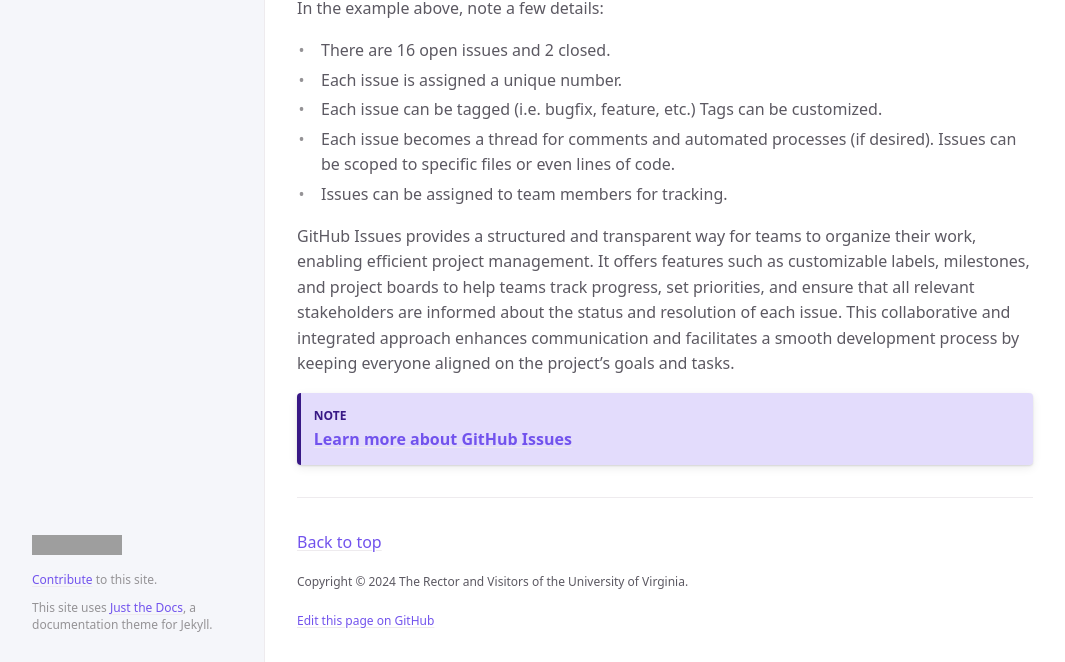
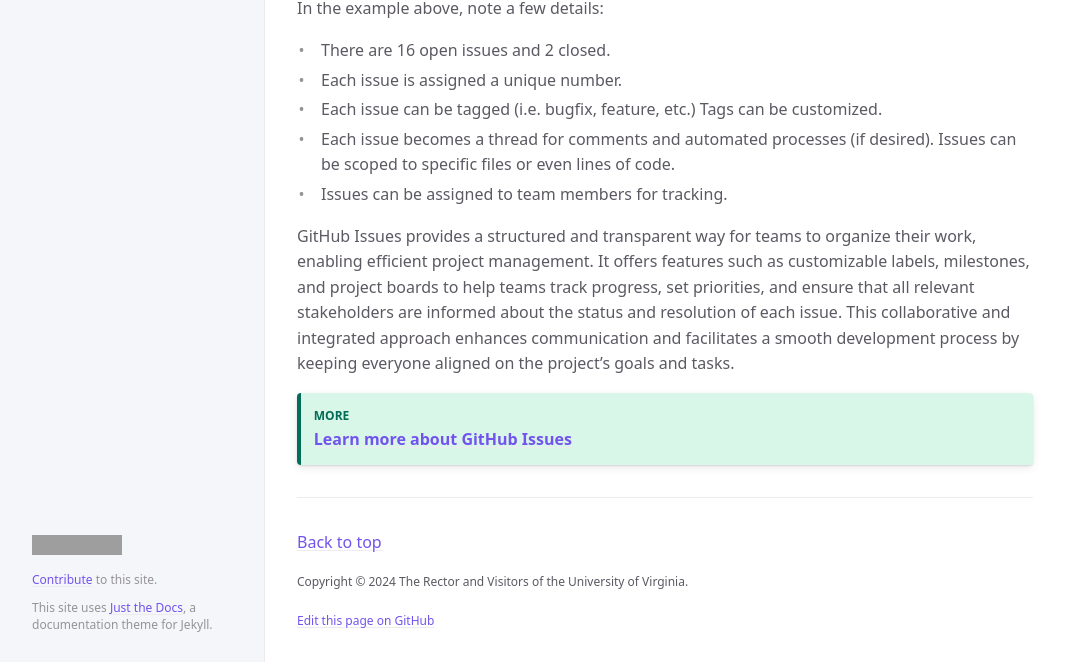
Before and after one commit to UVADS/git-basics, a Jekyll site: the page built from docs/github-issues.md, in a window 1280 px wide and 1390 px high. Shown: the part 728-1390 px from the top of the window, without its empty margins (107-1172 px from the left). Built offline with Jekyll 4.4.1, drawn with Linux system fonts in a browser that asks for light colours; cached includes are drawn as plain includes; grey boxes are pictures that could not be loaded.

Commit message:
Trying new callout

```diff
--- a/_config.yml
+++ b/_config.yml
@@ -147,6 +147,9 @@ callouts:
   new:
     title: New
     color: green
+  more:
+    title: More
+    color: green
   note:
     title: Note
     color: purple
--- a/docs/github-issues.md
+++ b/docs/github-issues.md
@@ -22,5 +22,5 @@ In the example above, note a few details:
 
 GitHub Issues provides a structured and transparent way for teams to organize their work, enabling efficient project management. It offers features such as customizable labels, milestones, and project boards to help teams track progress, set priorities, and ensure that all relevant stakeholders are informed about the status and resolution of each issue. This collaborative and integrated approach enhances communication and facilitates a smooth development process by keeping everyone aligned on the project's goals and tasks.
 
-{: .note :}
+{: .more :}
 [**Learn more about GitHub Issues**](https://docs.github.com/en/issues)
```
